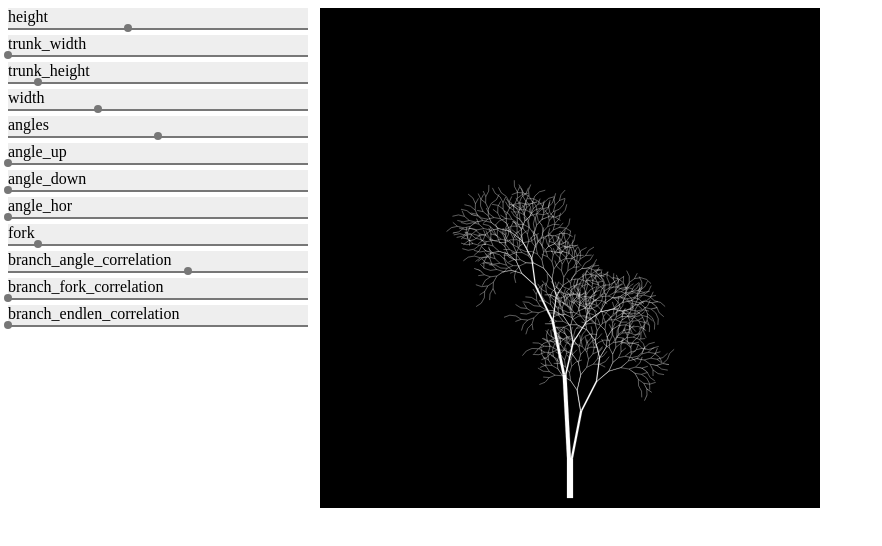
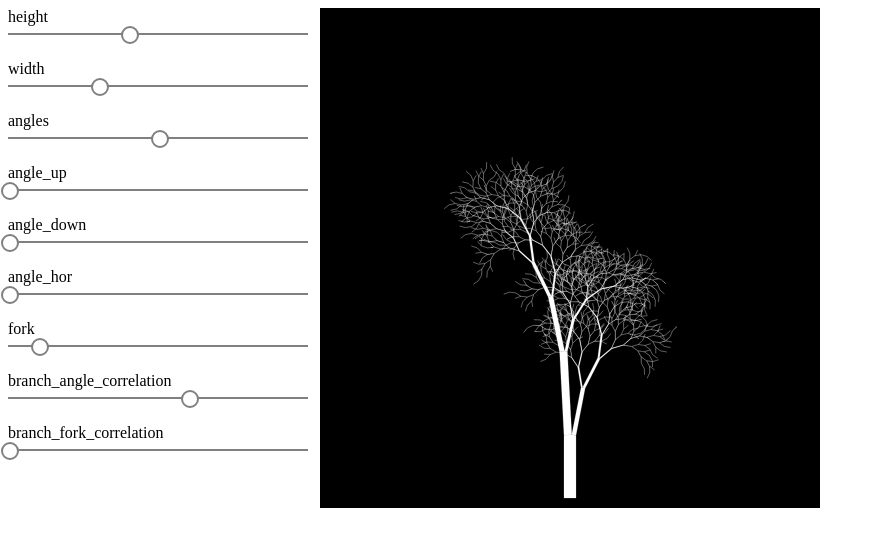
Before and after one commit to mik01aj/trees.js, a plain HTML site: page index.html in a window 1280 px wide. Shown: the whole page, without its empty margins (0-882 px from the left). Drawn offline with Linux system fonts and the light colour scheme.

Commit message:
Some UX improvements + one more simplification.

```diff
--- a/index.html
+++ b/index.html
@@ -7,21 +7,24 @@
     }
     .slider {
         width: 300px;
-        height: 20px;
-        background-color: #eee;
+        height: 25px;
         position: relative;
-        margin-bottom: 5px;
-        border-bottom: 2px solid #777;
+        margin-bottom: 25px;
+        border-bottom: 2px solid grey;
     }
     .slider .state {
         position: absolute;
         left: 0;
-        top: 1em;
-        margin-left: -0.25em;
-        width: 0.5em;
-        height: 0.5em;
-        background-color: #777;
+        top: 18px;
+        margin-left: -7px;
+        width: 14px;
+        height: 14px;
+        background-color: white;
+        border: 2px solid gray;
         border-radius: 50%;
+    }
+    .slider:hover .state, .slider:active .state {
+        background-color: royalblue;
     }
     .slider::before {
         content: attr(data-param);
--- a/trees.js
+++ b/trees.js
@@ -88,8 +88,6 @@ var tree_seed = 12345;
 
 function drawing_init() {
     tree_params_p.height = 0.4;
-    tree_params_p.trunk_width = 0;
-    tree_params_p.trunk_height = 0.1;
     tree_params_p.width = 0.3;
     tree_params_p.angles = 0.5;
     tree_params_p.angle_up = 0;
@@ -98,7 +96,6 @@ function drawing_init() {
     tree_params_p.fork = 0.1;
     tree_params_p.branch_angle_correlation = 0.6;
     tree_params_p.branch_fork_correlation = 0;
-    tree_params_p.branch_endlen_correlation = 0;
 }
 
 function render_frame() {
@@ -123,25 +120,23 @@ function draw_tree(r_seed, x, y, angle, width) {
 
     seed(r_seed);
 
-    len = 300 * tree_params_p.height * interpolate(0.05 + width, -3 * width * (width - 1),
-        tree_params_p.branch_endlen_correlation);
+    len = 300 * tree_params_p.height * (0.05 + width);
+    if (width == 1) {
+        len /= 2;
+    }
 
-    if (width == 1) {
-        len = 1000 * tree_params_p.height * tree_params_p.trunk_height;
-    }
-    w = width * tree_params_p.width * 10;
+    w = width * tree_params_p.width * 20;
 
     ay = Math.sin(angle);
     ax = -Math.cos(angle); {
-        var w2 = (width == 1 ? w + tree_params_p.trunk_width * 10 : w);
         my_branch = {
             left: {
-                x: x + ax * w2,
-                y: y - ay * w2,
+                x: x + ax * w,
+                y: y - ay * w,
             },
             right: {
-                x: x - ax * w2,
-                y: y + ay * w2,
+                x: x - ax * w,
+                y: y + ay * w,
             }
         };
     }
@@ -231,6 +226,9 @@ function onDomReady() {
 
     $('.slider').on('mousedown', function(ev1) {
         var currentSlider = ev1.target;
+        while (!currentSlider.getAttribute('data-param')) {
+            currentSlider = currentSlider.parentNode;
+        }
         $html.css({
             '-webkit-user-select': 'none'
         });
```
